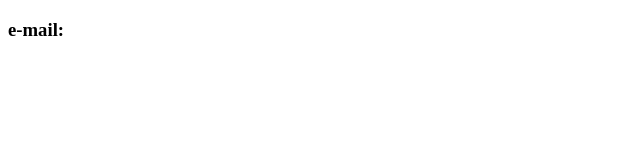
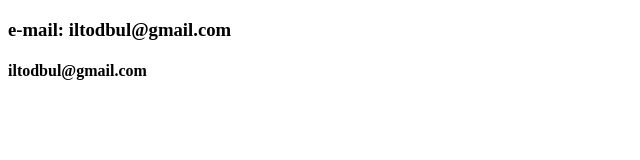
Before and after one commit to iltodbul/Metro-map, a plain HTML site: page contacts.html in a window 1280 px wide. Shown: the whole page, without its empty margins (0-640 px from the left). Drawn offline with Linux system fonts and the light colour scheme.

Commit message:
Update contacts.html

```diff
--- a/contacts.html
+++ b/contacts.html
@@ -6,6 +6,7 @@
     <title>Contacts</title>
 </head>
 <body>
-    <h3>e-mail: <iltodbul@gmail class="com"></iltodbul@gmail></h3>
+    <h3>e-mail: iltodbul@gmail.com</h3>
+    <h4><iltodbul@gmail class="com">iltodbul@gmail.com</iltodbul@gmail></h4>
 </body>
 </html>
```
